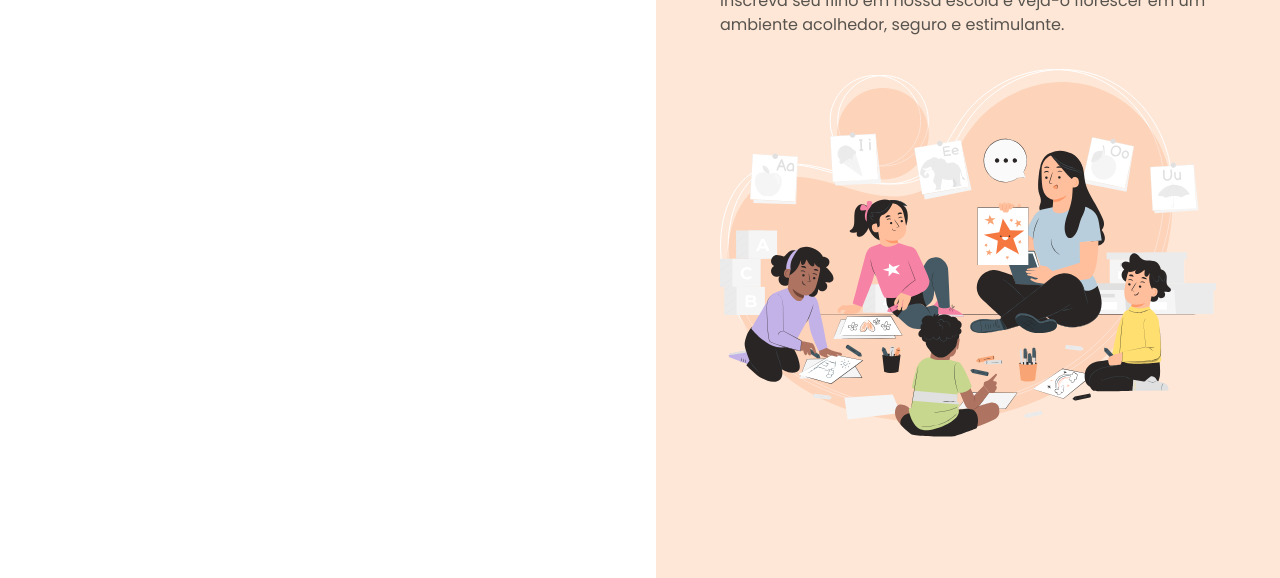
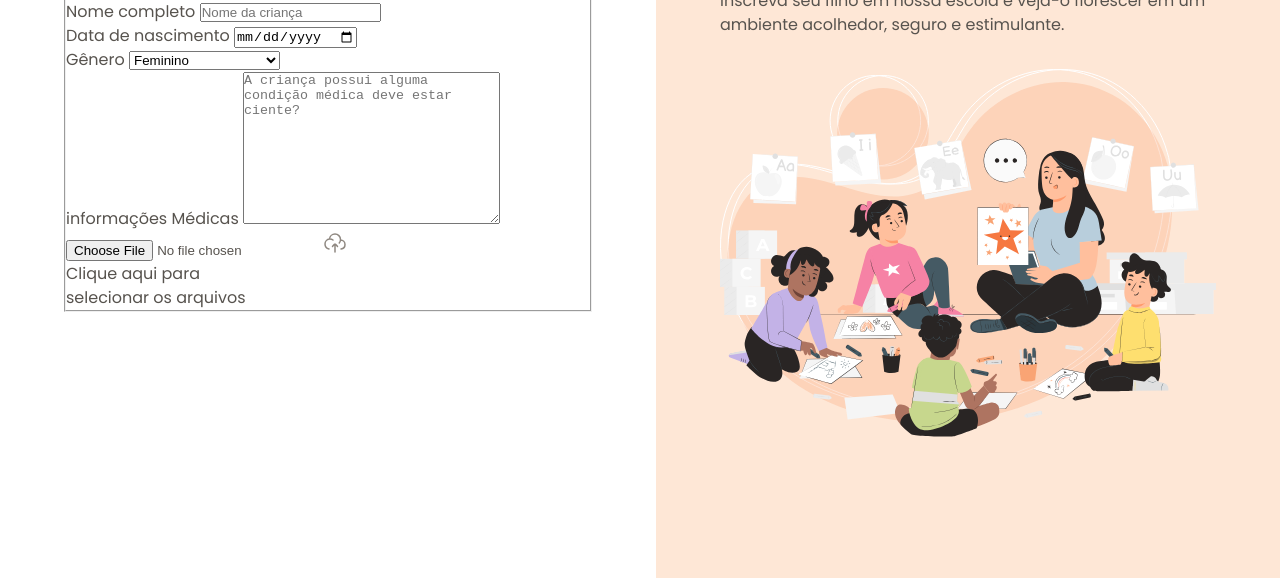
Before and after one commit to feliperossibr/FullStack, a plain HTML site: page Formulário-de-matrícula/index.html in a window 1280 px wide. Shown: the part 222-800 px from the top of the page. Drawn offline with Linux system fonts and the light colour scheme.

Commit message:
iniciando o formulário

```diff
--- a/Formulário-de-matrícula/index.html
+++ b/Formulário-de-matrícula/index.html
@@ -22,6 +22,60 @@
 
       <h1>Formulário de Matrícula</h1>
       <p>Preencha os daos abaixo para matricular seu filho na escola de educação infantil Estrelas do Amanhã.</p>
+
+      <form method="post" enctype="multipart/form-data">
+        <fieldset>
+          <legend>Informações da criança</legend>
+
+          <div class="input-wrapper">
+            <label for="fullname">Nome completo</label>
+            <input
+              name="fullname"
+              id="fullname"
+              type="text"
+              placeholder="Nome da criança">
+          </div>
+
+          <div class="input-wrapper">
+            <label for="birth">Data de nascimento</label>
+            <input
+              name="birth"
+              type="date"
+              id="birth"
+              lang="pt-br">
+          </div>
+
+          <div class="select-wrapper">
+            <label for="gender">Gênero</label>
+            <select name="gender" id="gender">
+              <option value="female">Feminino</option>
+              <option value="male">Masculino</option>
+              <option value="na">Prefiro não responder</option>
+            </select>
+          </div>
+
+          <div class="textarea-wrapper">
+            <label for="medical-info">informações Médicas</label>
+            <textarea
+            name="medical-info"
+            id="medical-info"
+            cols="30"
+            rows="10"
+            placeholder="A criança possui alguma condição médica deve estar ciente?"
+            ></textarea>
+          </div>
+
+          <div class="droparea-wrapper">
+            <input type="file" id="birth-file" name="birth-file">
+            <img src="assets/icons/cloud-upload.svg" alt="">
+            <p>
+              Clique aqui para <br>
+              selecionar os arquivos
+            </p>
+          </div>
+
+        </fieldset>
+      </form>
     </div>
   </main>
 
```
